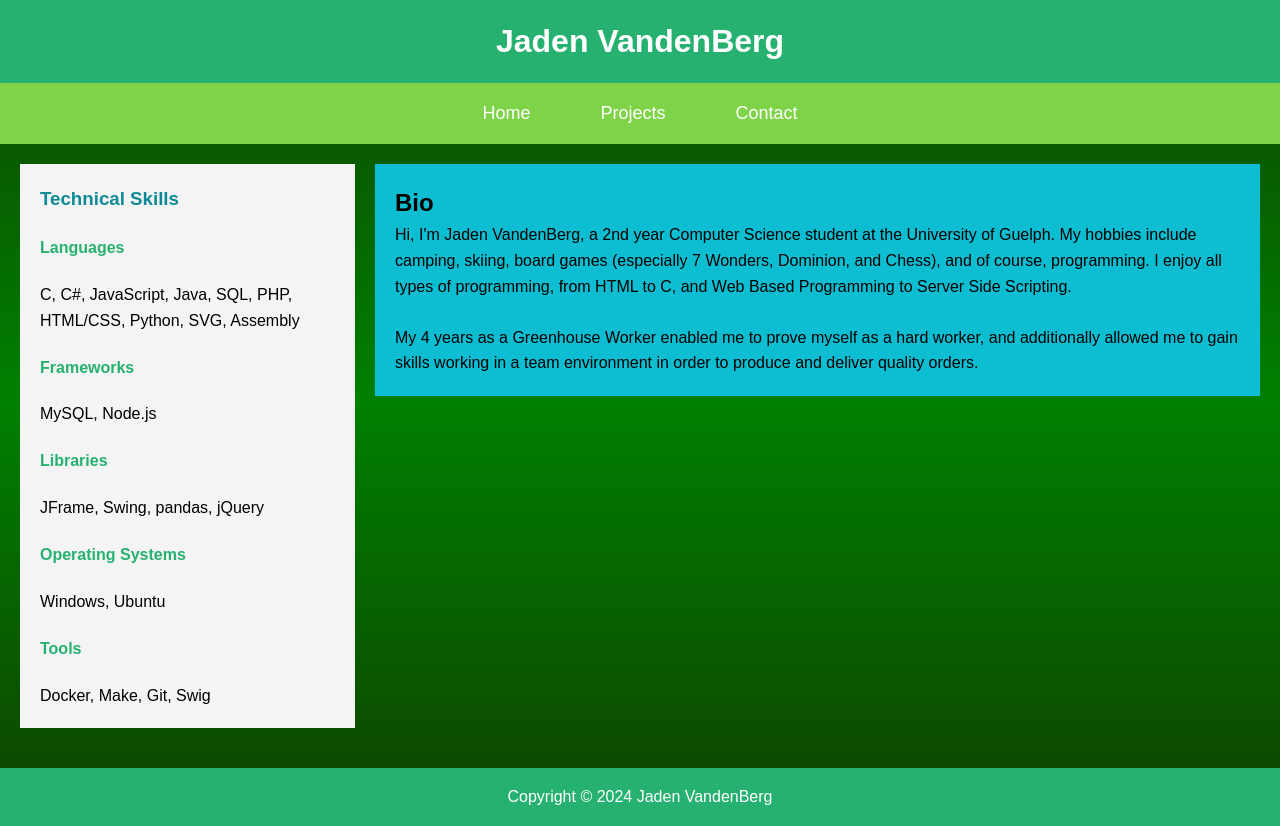
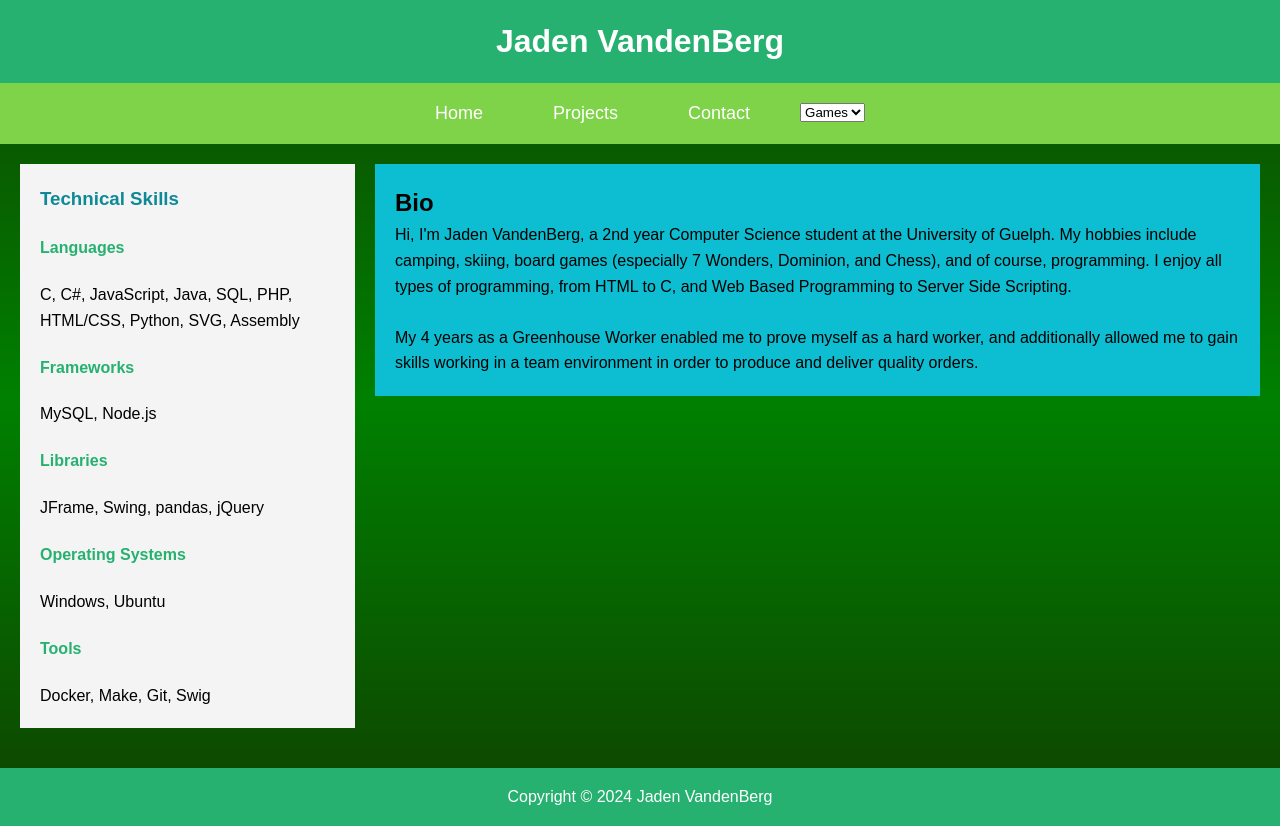
Before and after one commit to JadenVandenBerg/JadenVandenBerg.github.io, a plain HTML site: page index.html in a window 1280 px wide. Drawn offline with Linux system fonts and the light colour scheme.

Commit message:
background edit

```diff
--- a/index.html
+++ b/index.html
@@ -17,6 +17,7 @@
             <li><a href="index.html">Home</a></li>
             <li><a href="projects.html">Projects</a></li>
             <li><a href="contact.html">Contact</a></li>
+            <li><select><option>Games</option><option>Wordle</option><option>Chess</option></select></li>
         </ul>
     </nav>
     <div class="main-container">
```
